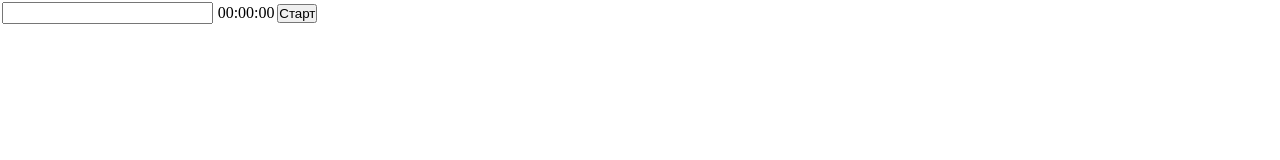
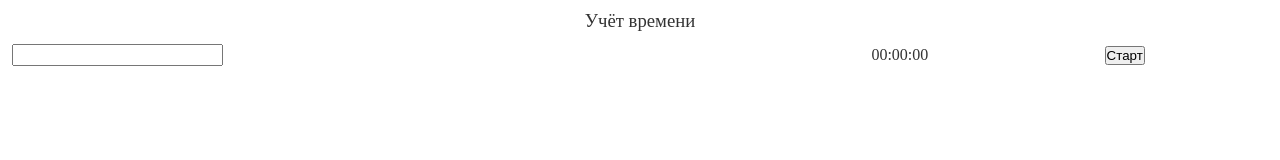
Before and after one commit to nailkhasipov/timelog, a plain HTML site: page index.html in a window 1280 px wide. Drawn offline with Linux system fonts and the light colour scheme.

Commit message:
some styles

```diff
--- a/index.html
+++ b/index.html
@@ -11,12 +11,30 @@
       padding: 0;
       margin: 0;
     }
+    body {
+      padding: 10px;
+      color: #333;
+    }
+    h3 {
+      font-weight: 300;
+      text-align: center;
+      margin-bottom: 10px;
+    }
+    .timer {
+      font-size: 2em;
+      font-family: monospace;
+      text-align: center;
+    }
     input {
       font-size:16px;
+    }
+    table {
+      width: 100%;
     }
   </style>
 </head>
 <body>
+  <h3>Учёт времени</h3>
   <table width="320px" id="table">
     <tr>
       <td>
```
